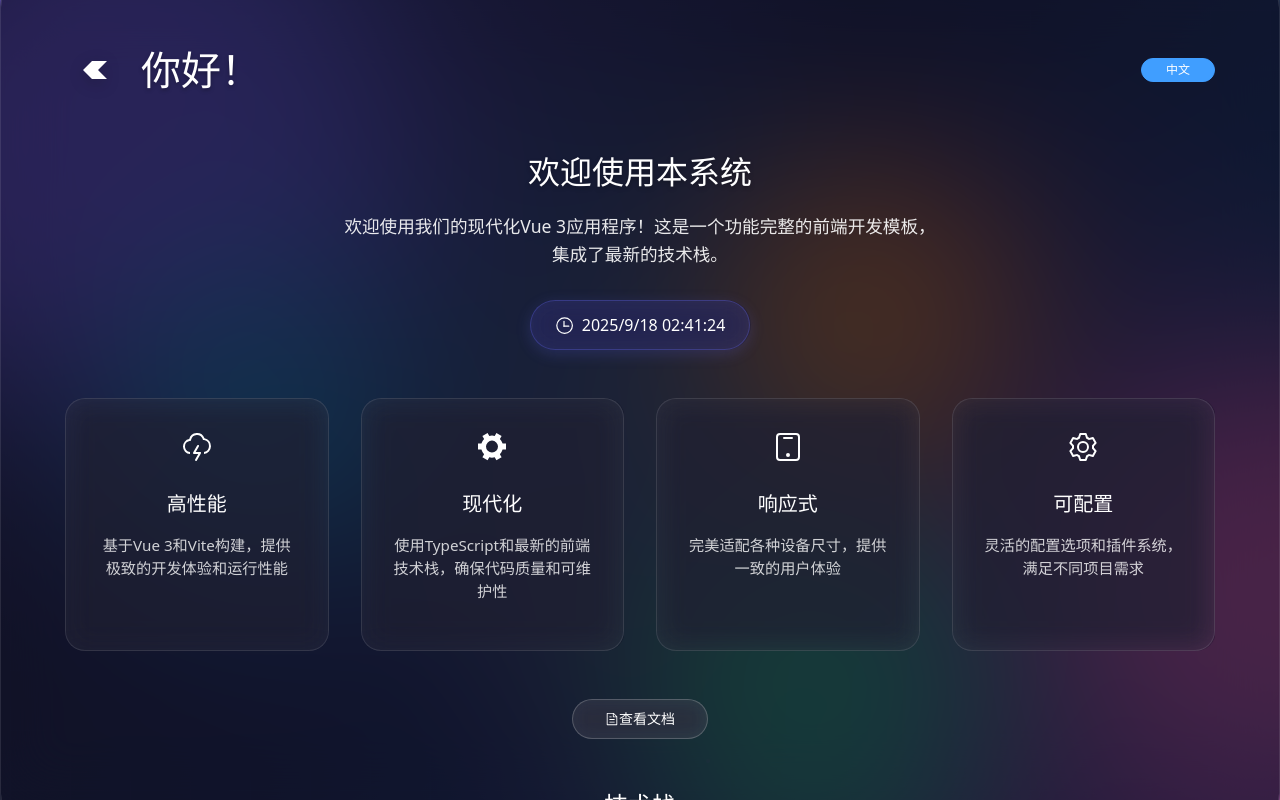
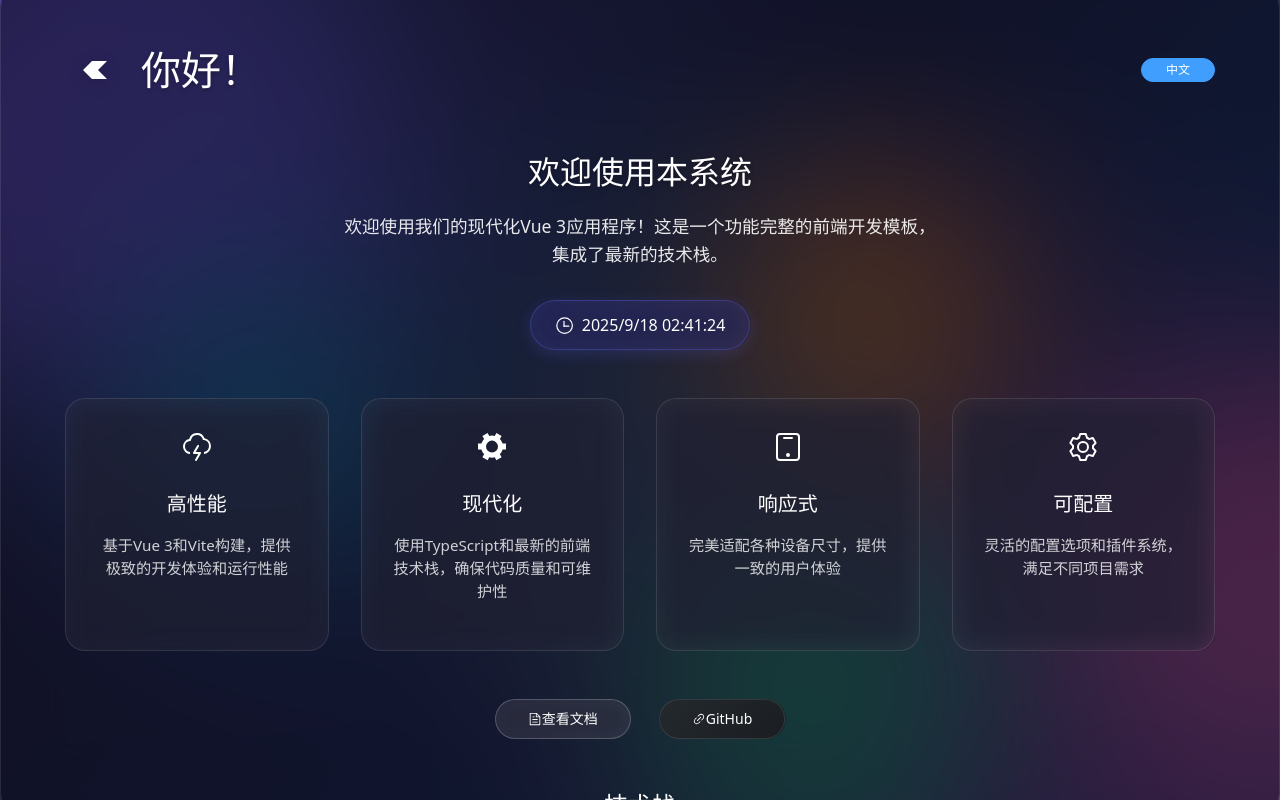
Before and after one commit to ming-codex/startkit-vue, a Vue app: page /#/ in a window 1280 px wide. Built offline with nearby package versions, Linux system fonts and the light colour scheme.

Commit message:
加入个人github入口

```diff
--- a/src/views/HomeView.vue
+++ b/src/views/HomeView.vue
@@ -43,6 +43,11 @@ onMounted(() => {
 // 查看文档
 const viewDocs = () => {
   router.push({ name: 'doc-detail', params: { slug: 'README' } })
+}
+
+// 跳转到GitHub
+const goToGitHub = () => {
+  window.open('https://github.com/ming-codex', '_blank')
 }
 
 // 切换语言
@@ -186,6 +191,11 @@ const featuresEn = [
         <el-button size="large" class="action-btn secondary" @click="viewDocs">
           <el-icon><Document /></el-icon>
           {{ locale === 'zh' ? '查看文档' : 'View Docs' }}
+        </el-button>
+
+        <el-button size="large" class="action-btn github-btn" @click="goToGitHub">
+          <el-icon><Link /></el-icon>
+          GitHub
         </el-button>
       </section>
 
@@ -574,6 +584,7 @@ const featuresEn = [
   display: flex;
   align-items: center;
   gap: 0.5rem;
+  justify-content: center;
 }
 
 .action-btn:hover {
@@ -592,6 +603,37 @@ const featuresEn = [
   background: rgba(255, 255, 255, 0.2);
   border: 1px solid rgba(255, 255, 255, 0.3);
   box-shadow: 0 8px 25px rgba(255, 255, 255, 0.1);
+}
+
+.action-btn.github-btn {
+  background: linear-gradient(135deg, #24292e, #1a1e22);
+  border: 1px solid rgba(255, 255, 255, 0.1);
+  color: white;
+  backdrop-filter: blur(10px);
+  position: relative;
+  overflow: hidden;
+}
+
+.action-btn.github-btn::before {
+  content: '';
+  position: absolute;
+  top: 0;
+  left: -100%;
+  width: 100%;
+  height: 100%;
+  background: linear-gradient(90deg, transparent, rgba(255, 255, 255, 0.1), transparent);
+  transition: left 0.5s ease;
+}
+
+.action-btn.github-btn:hover::before {
+  left: 100%;
+}
+
+.action-btn.github-btn:hover {
+  background: linear-gradient(135deg, #2d3339, #21262d);
+  border: 1px solid rgba(255, 255, 255, 0.2);
+  box-shadow: 0 8px 25px rgba(36, 41, 46, 0.3);
+  transform: translateY(-2px);
 }
 
 .tech-stack {
```
